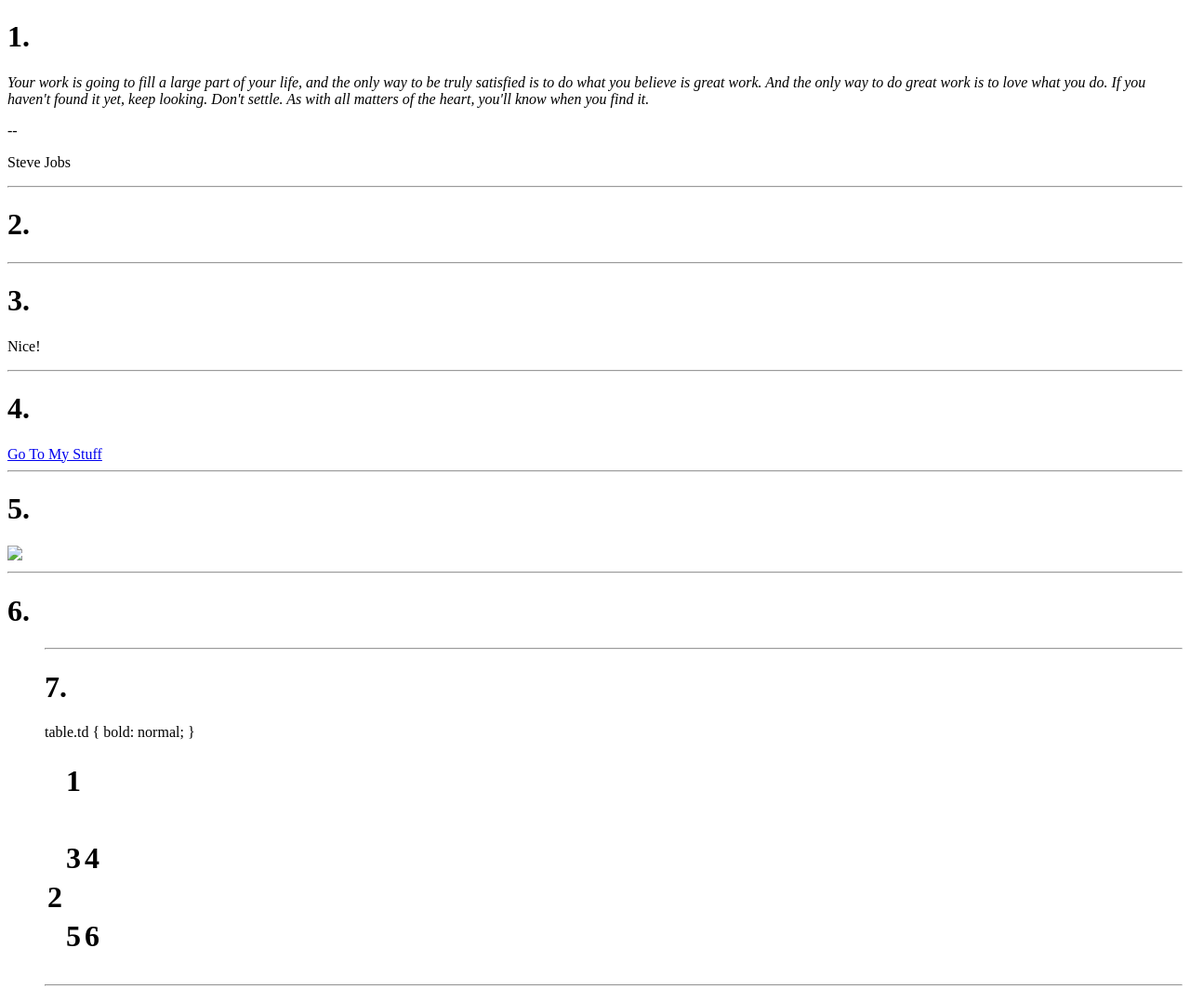
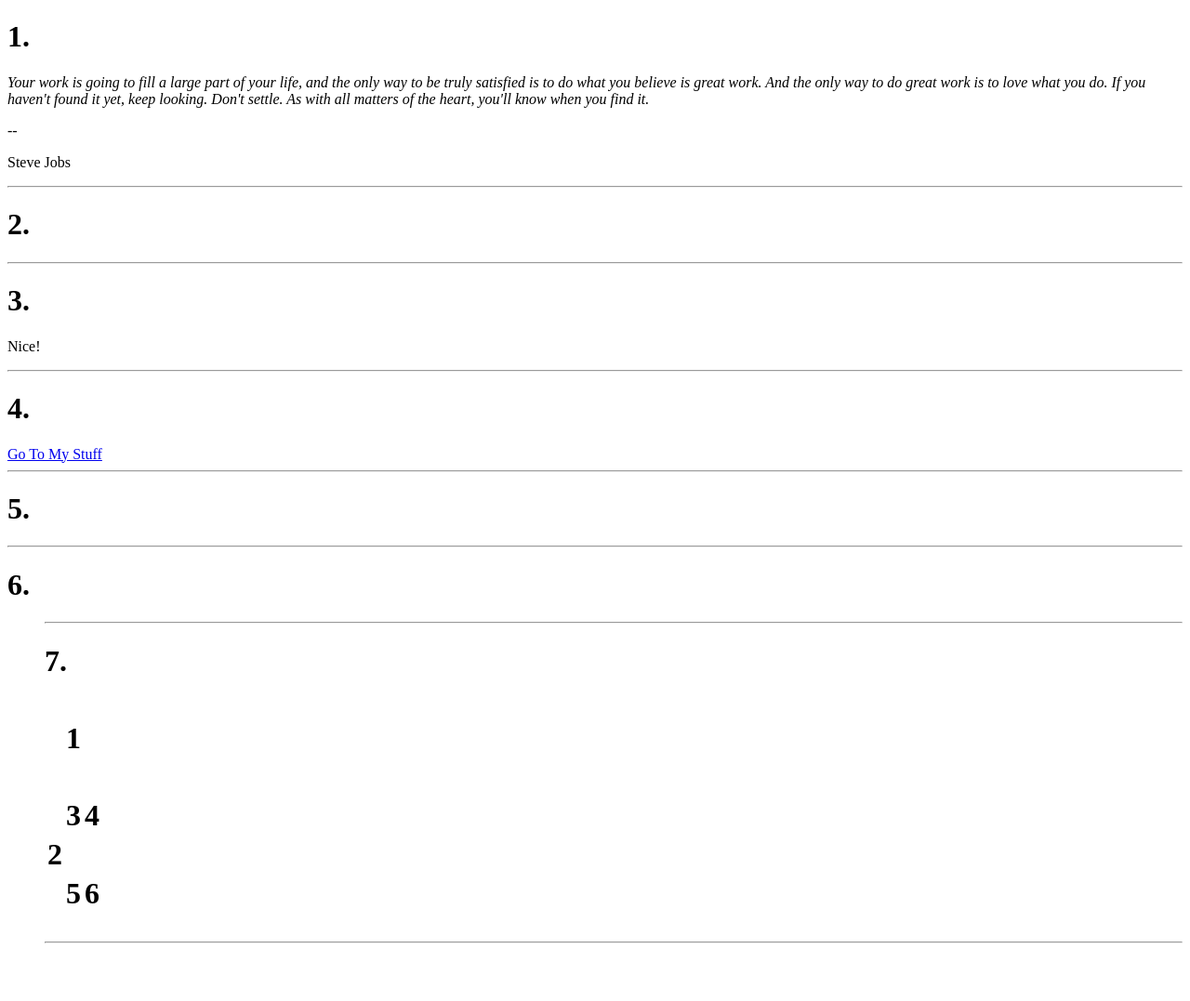
Before and after one commit to jarabia260/class2, a plain HTML site: page index.html in a window 1280 px wide. Shown: the whole page at 93% size. After the commit the page ends 1031 px from the top, so only its background shows below. Drawn offline with Linux system fonts and the light colour scheme.

Commit message:
Update index.html

```diff
--- a/index.html
+++ b/index.html
@@ -4,7 +4,6 @@
         <title>Practice with HTML5</title>
     </head>
     <body>
-
         <h1>1.</h1>
         <p><i>Your work is going to fill a large part of your life, and the only way to be truly satisfied is to do what you believe is great work. And the only way to do great work is to love what you do. If you haven't found it yet, keep looking. Don't settle. As with all matters of the heart, you'll know when you find it.</I></p>
 	    -- <p>Steve Jobs</p>
@@ -23,9 +22,9 @@
         <hr>
 
         <h1>5.</h1>
-	    <a href=:"https://www.zybooks.com/>
-		      <img src="C:\Users\ronnie\Desktop\hw2\zyBooks_logo.png"</img>
-	</a>
+        <a href="https://www.zybooks.com/></a>
+                 <img src="C:\Users\ronnie\Desktop\hw2\zyBooks_logo.png></a>
+           </body>
         <hr>
 
         <h1>6.</h1>
@@ -33,12 +32,6 @@
         <hr>
 
         <h1>7.</h1>
-	table.td {
-      bold: normal;
-    }
-    </style>
-    </head>
-
     <body>
         <table style="text-align:center;">
         <tr >
@@ -55,7 +48,6 @@
         </tr>
         </table>
     </body>
-    </html>
         <hr>
     </body>
 </html>
```
Lines whose indentation alone changed are shown as unchanged.
